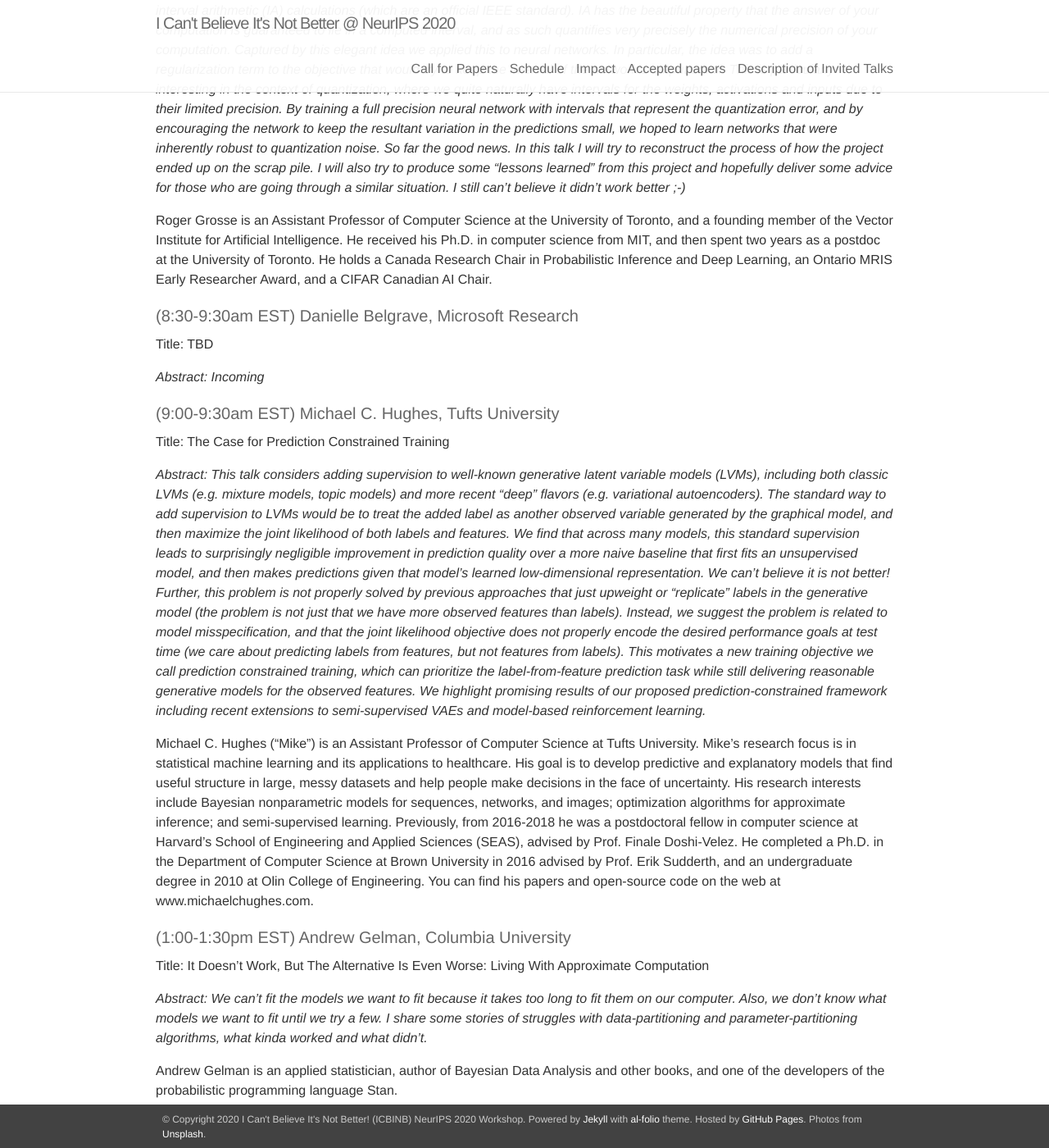
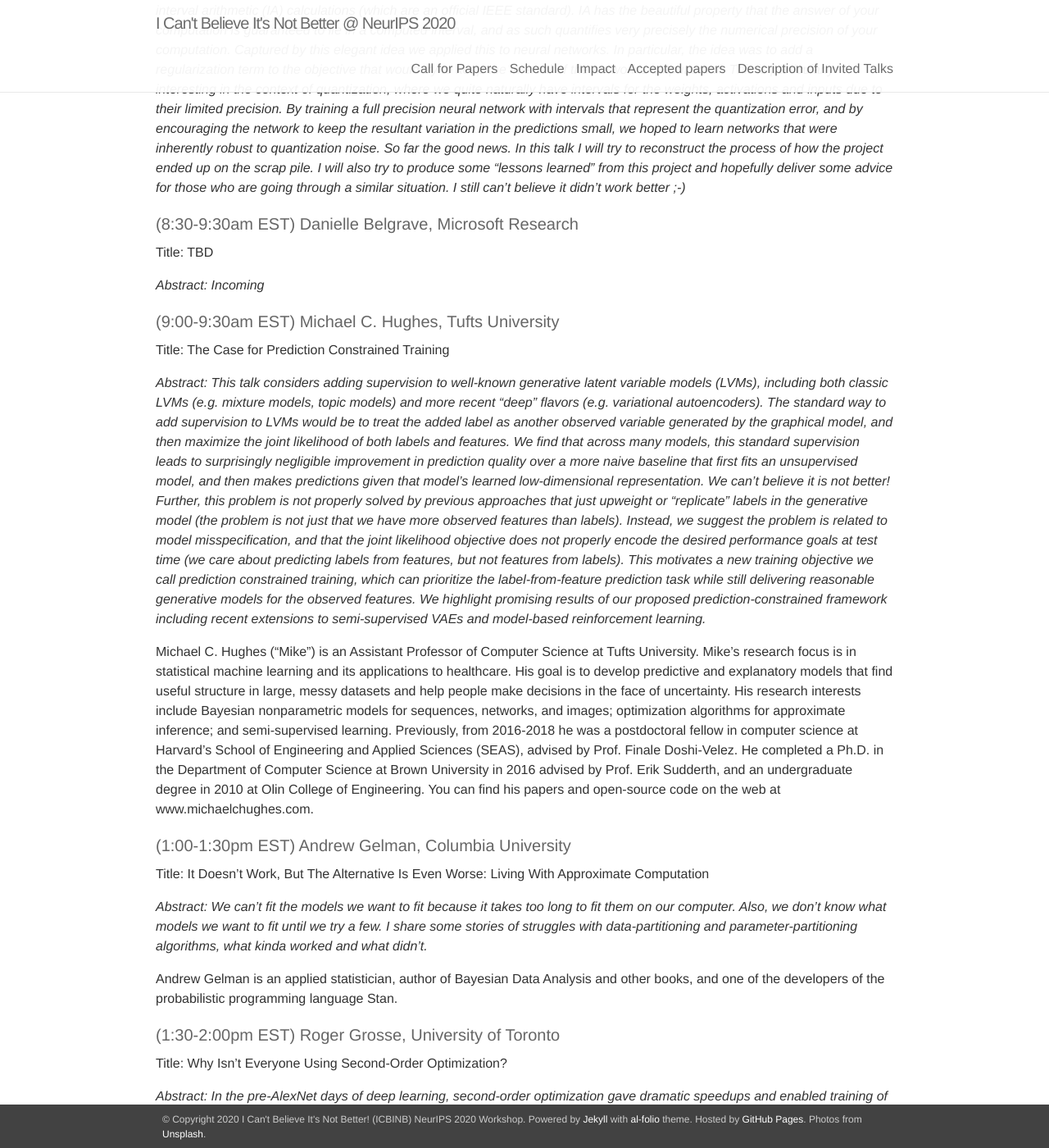
Before and after one commit to ml-retrospectives/icml2020, a Jekyll site: the page built from _pages/05_invited.md, in a window 1280 px wide and 1400 px high, scrolled down 1043 px. Shown: the whole window at 82% size. Built offline with Jekyll 4.4.1, drawn with Linux system fonts in a browser that asks for light colours; nearby versions of some CDN libraries; some of the changed text lies outside the part shown.

Commit message:
fix typo

```diff
--- a/_pages/05_invited.md
+++ b/_pages/05_invited.md
@@ -36,8 +36,6 @@ title: Description of Invited Talks
 
 *Abstract: 2 years ago we embarked on a project called LIAR. LIAR was going to quantify uncertainty of a network through interval arithmetic (IA) calculations (which are an official IEEE standard).  IA has the beautiful property that the answer of your computation is guaranteed to lie in a computed interval, and as such quantifies very precisely the numerical precision of your computation.  Captured by this elegant idea we applied this to neural networks. In particular, the idea was to add a regularization term to the objective that would try to keep the interval of the network's output small. This is particularly interesting in the context of quantization, where we quite naturally have intervals for the weights, activations and inputs due to their limited precision. By training a full precision neural network with intervals that represent the quantization error, and by encouraging the network to keep the resultant variation in the predictions small, we hoped to learn networks that were inherently robust to quantization noise. So far the good news. In this talk I will try to reconstruct the process of how the project ended up on the scrap pile. I will also try to produce some "lessons learned" from this project and hopefully deliver some advice for those who are going through a similar situation. I still can't believe it didn't work better ;-)*
 
-Roger Grosse is an Assistant Professor of Computer Science at the University of Toronto, and a founding member of the Vector Institute for Artificial Intelligence. He received his Ph.D. in computer science from MIT, and then spent two years as a postdoc at the University of Toronto. He holds a Canada Research Chair in Probabilistic Inference and Deep Learning, an Ontario MRIS Early Researcher Award, and a CIFAR Canadian AI Chair.
-
 
 #### (8:30-9:30am EST) Danielle Belgrave, Microsoft Research
 
```
Also changed, not shown: other parts of _pages/05_invited.md (+3 -0 lines).
